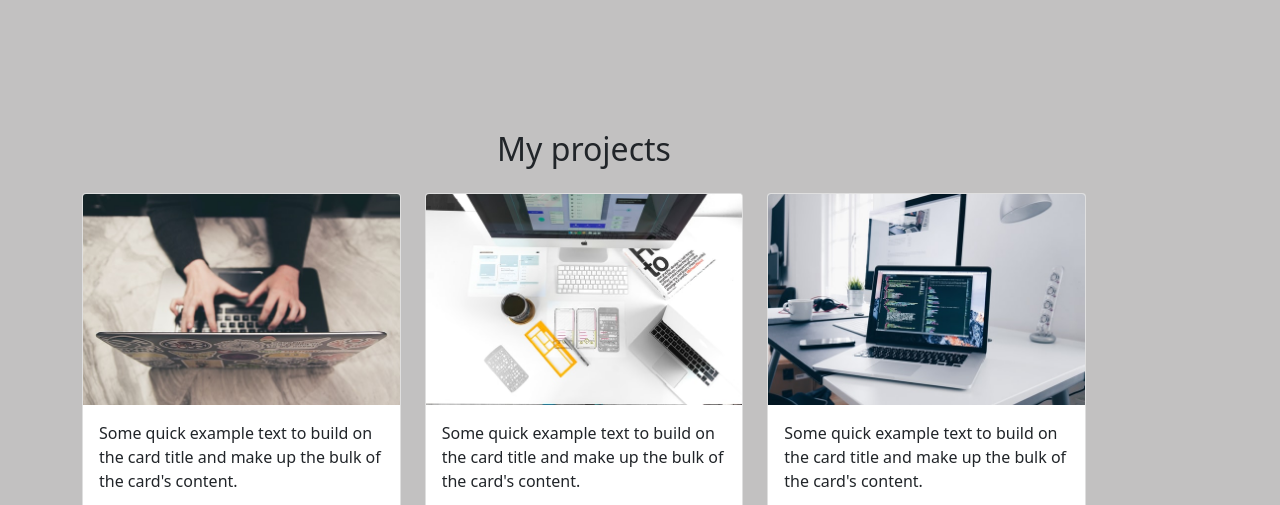
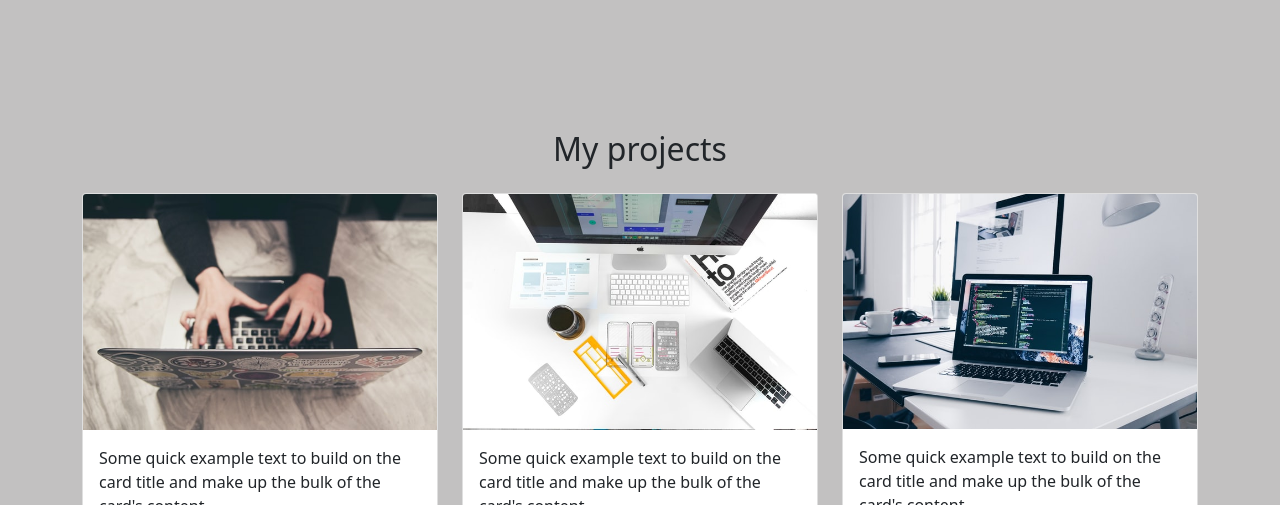
Before and after one commit to kevinalfito69/kevinalfito69.github.io, a plain HTML site: page index.html in a window 1280 px wide. Shown: the part 1320-1825 px from the top of the page. Drawn offline with nearby package versions, Linux system fonts and the light colour scheme.

Commit message:
Update style.css

```diff
--- a/style/css/style.css
+++ b/style/css/style.css
@@ -6,9 +6,7 @@
 #project {
   background-color: rgb(194, 193, 193);
 }
-#project .row {
-  margin-right: 100px;
-}
+
 section {
   padding-top: 5rem;
 }
```
